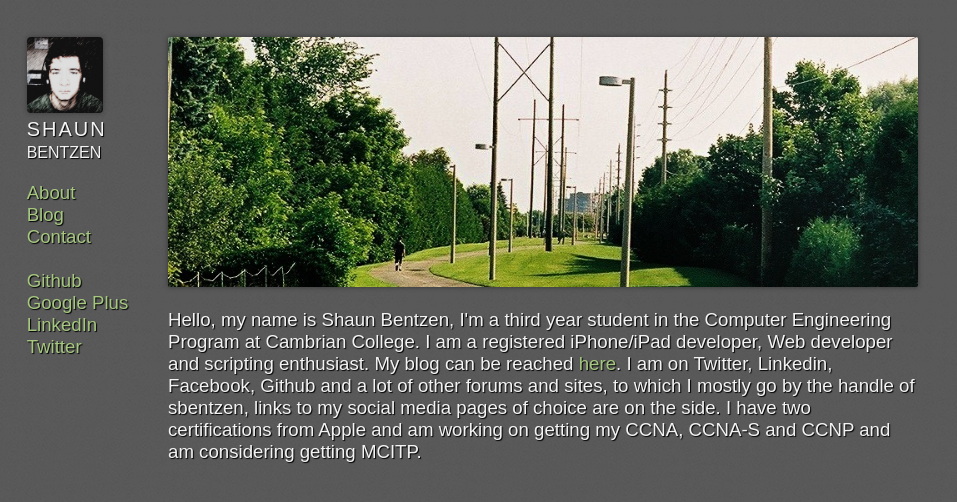
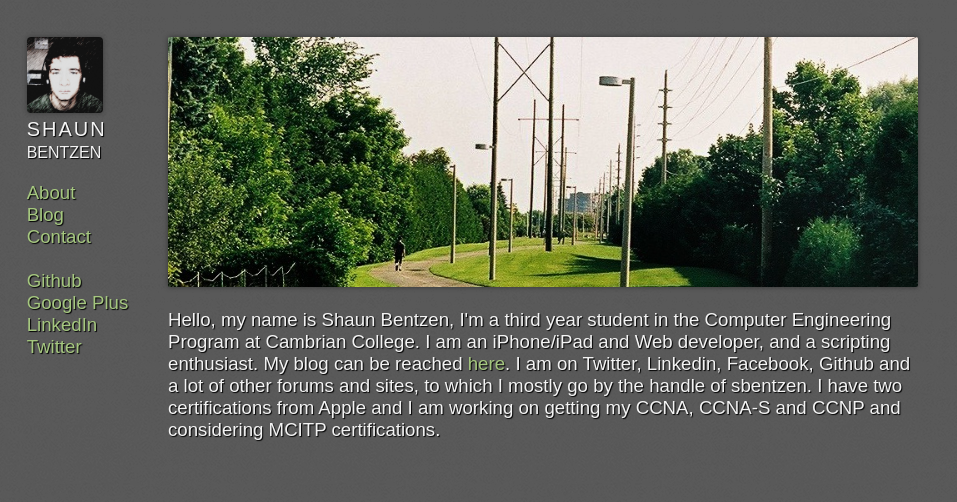
Before and after one commit to sbentzen/sbentzen.github.com, a Jekyll site: the page built from index.html, in a window 1280 px wide. Shown: the top 502 px of the page, without its empty margins (0-957 px from the left). Built offline with Jekyll 4.4.1, drawn with Linux system fonts in a browser that asks for light colours; Markdown is read by kramdown in place of the engine named in the settings.

Commit message:
More cleanup and added a post

```diff
--- a/_posts/2011-07-10-revelation-with-gcd-and-nsxmlparser.html
+++ b/_posts/2011-07-10-revelation-with-gcd-and-nsxmlparser.html
@@ -15,4 +15,4 @@ status: publish
 Recently while I was doing some work on an RSS parser for an iPhone application, I was having an issue with the parser not showing all the results, so I went and logged a bunch of stuff trying to figure out if it was just not returning enough stuff or not, and it turned out that it was, so that wasn't the problem, and every time I ran the code it would return a different amount of items, so I was looking through the code and decided to try something, which actually found me the correct answer, and that was what the difference between<code> dispatch_async() </code> and <code>dispatch_sync()</code>. So I'll go quickly through the difference.
 
 Now, the allocation and other stuff isn't any different than usual
-<div class="gist"><script type="text/javascript" src="https://gist.github.com/1184518.js?file=GCDNSXML-Bad.m"></script></div>and right where the dispatch_async() is where the problem begins, as dispatch_async() returns immediately any results parsed in the fractions of seconds between the <code>[rssParser parse];</code> and the <code>tableview:(UITableView*)tableView cellForRowAtIndexPath:(NSIndexPath*)indexPath</code> are placed into your parsed results array, and any others after that are just orphaned into the bit bucket by not returning quickly enough. the fix to this is actually just one letter <div class="gist"><script type="text/javascript" src="https://gist.github.com/1184537.js?file=GCD+NSXML(GOOD).m"></script></div>
+<script type="text/javascript" src="https://gist.github.com/1184518.js?file=GCDNSXML-Bad.m"></script>and right where the dispatch_async() is where the problem begins, as dispatch_async() returns immediately any results parsed in the fractions of seconds between the <code>[rssParser parse];</code> and the <code>tableview:(UITableView*)tableView cellForRowAtIndexPath:(NSIndexPath*)indexPath</code> are placed into your parsed results array, and any others after that are just orphaned into the bit bucket by not returning quickly enough. the fix to this is actually just one letter<script type="text/javascript" src="https://gist.github.com/1184537.js?file=GCD+NSXML(GOOD).m"></script>
--- a/index.html
+++ b/index.html
@@ -7,6 +7,6 @@ title: Shaun Bentzen
 	<img id="header_image" src="/images/landing.jpg">
 	<br/>
 		<p id="bio">
-			Hello, my name is Shaun Bentzen, I'm a third year student in the Computer Engineering Program at Cambrian College. I am a registered iPhone/iPad developer, Web developer and scripting enthusiast. My blog can be reached <a href="blog.html">here</a>. I am on Twitter, Linkedin, Facebook, Github and a lot of other forums and sites, to which I mostly go by the handle of sbentzen, links to my social media pages of choice are on the side. I have two certifications from Apple and am working on getting my CCNA, CCNA-S and CCNP and am considering getting MCITP.
+			Hello, my name is Shaun Bentzen, I'm a third year student in the Computer Engineering Program at Cambrian College. I am an iPhone/iPad and Web developer, and a scripting enthusiast. My blog can be reached <a href="blog.html">here</a>. I am on Twitter, Linkedin, Facebook, Github and a lot of other forums and sites, to which I mostly go by the handle of sbentzen. I have two certifications from Apple and I am working on getting my CCNA, CCNA-S and CCNP and considering MCITP certifications.
 		</p>
 </div>
```
Also changed, not shown: _posts/2012-01-08-The-Beginning-of-the-semester.md (added, +16 -0 lines).
